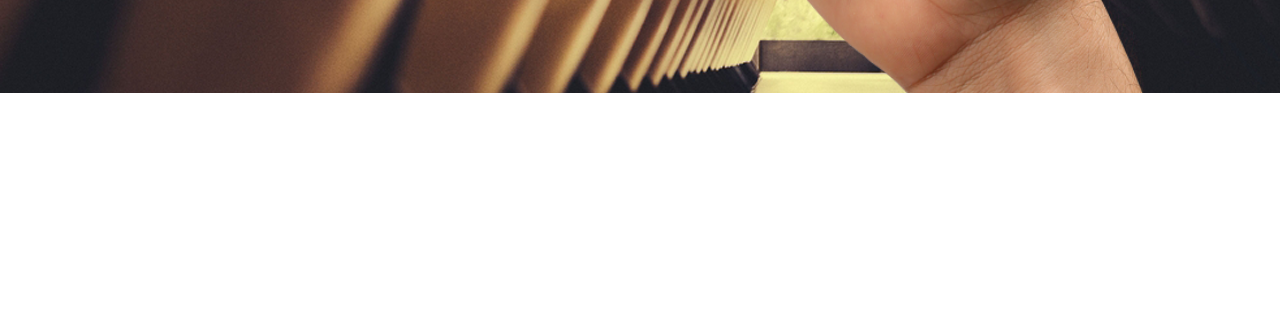
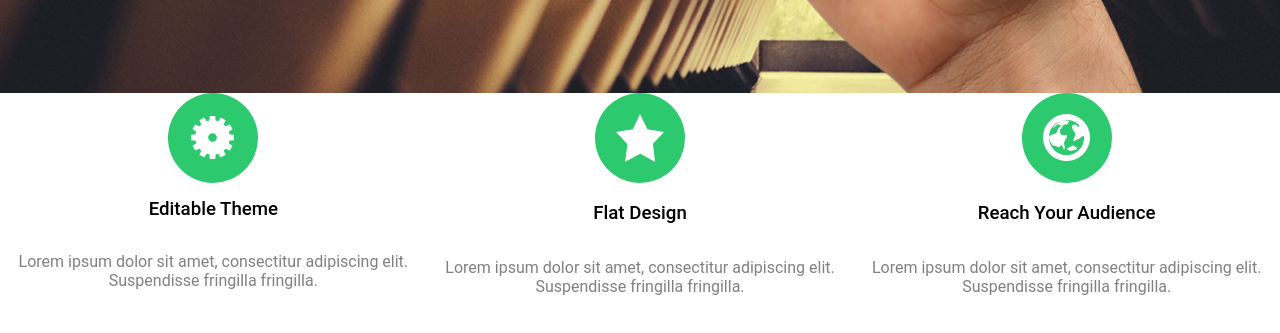
Before and after one commit to pjcesar-dev/site-notify, a plain HTML site: page index.html in a window 1280 px wide. Shown: the part 487-820 px from the top of the page. Drawn offline with Linux system fonts and the light colour scheme.

Commit message:
criar rascunhar navbar

```diff
--- a/index.html
+++ b/index.html
@@ -1,5 +1,6 @@
 <!DOCTYPE html>
 <html lang="pt-br">
+
 <head>
     <meta charset="UTF-8">
     <meta name="viewport" content="width=device-width, initial-scale=1.0">
@@ -35,5 +36,34 @@
                 <img src="img/header-hand.png" alt="">
             </div>
         </header>
+        <nav>
+            <div>
+                <div class="div-pai">
+                    <div class="div-filha"><img src="img/nav-icone-settings.png" alt=""></div>
+                    <h1 class="atributos">Editable Theme</h1>
+                    <p class="lorem">Lorem ipsum dolor sit amet, consectitur adipiscing elit. Suspendisse fringilla
+                        fringilla.</p>
+                </div>
+
+                <div class="div-pai">
+                    <div class="div-filha"><img src="img/nav-icone-star.png" alt=""></div>
+                    <p class="atributos">Flat Design</p>
+                    <p class="lorem">Lorem ipsum dolor sit amet, consectitur adipiscing elit. Suspendisse fringilla
+                        fringilla.</p>
+                </div>
+
+                <div class="div-pai">
+                    <div class="div-filha"><img src="img/nav-icone-world.png" alt=""></div>
+                    <p class="atributos">Reach Your Audience</p>
+                    <p class="lorem">Lorem ipsum dolor sit amet, consectitur adipiscing elit. Suspendisse fringilla
+                        fringilla.</p>
+                </div>
+            </div>
+        </nav>
+        <section></section>
+        <aside></aside>
+        <main></main>
+        <footer></footer>
 </body>
+
 </html>
--- a/style.css
+++ b/style.css
@@ -10,7 +10,7 @@ body{
                          'main main main main'
                          'footer footer footer footer';
     grid-template-rows: 580px 275px 500px 100px;
-    grid-template-columns: 25vw 25vw 25vw 25vw;
+    /* grid-template-columns: 25vw 25vw 25vw 25vw; */
 }
 header{
     grid-area: header;
@@ -65,8 +65,8 @@ header div:nth-child(1){/*pega a div que é a primeira filha do header*/
     display: flex;
     align-items: unset;
     justify-content: center;
-    flex-direction: column; */
-}
+    flex-direction: column;
+} */
 header div:nth-child(3){
     display: flex;
     flex-direction: row;
@@ -77,3 +77,31 @@ header div:nth-child(3){
 header div:nth-child(4){
     display: flex;
 }
+nav div:nth-child(1){
+    display: flex;
+}
+.div-pai{
+    display: flex;
+    align-items: center;
+    flex-direction: column;
+}
+.div-filha{
+    background-color: #2CC96E;
+    border-radius: 50%;
+    justify-content: center;
+    align-items: center;
+    display: flex;
+    width: 90px;
+    height: 90px;
+}
+.atributos{
+    font-family: 'Roboto', sans-serif;
+    font-size: 14pt;
+    font-weight: 500;
+}
+.lorem{
+    font-family: 'Roboto', sans-serif;
+    font-size: 12pt;
+    text-align: center;
+    color: gray;
+}
```
Lines whose indentation alone changed are shown as unchanged.
